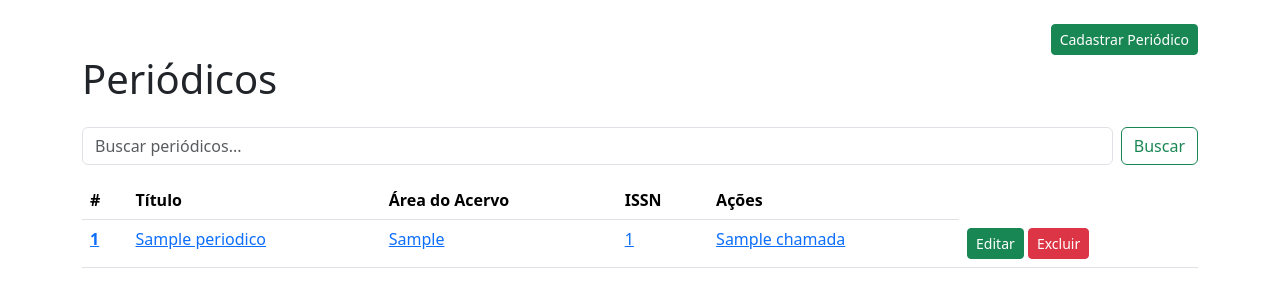
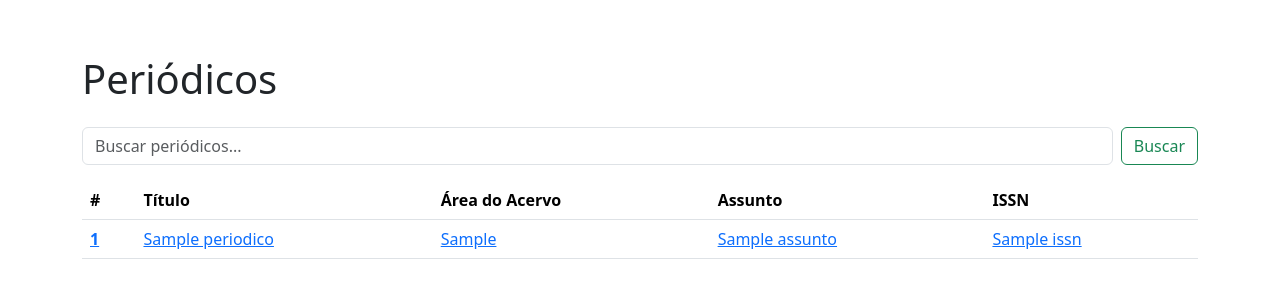
Before and after one commit to LUANSSA/LibraTech, a Django app: template periodicos/templates/periodicos/periodicos_listar.html in a window 1280 px wide. Shown: the part 56-363 px from the top of the page. Run offline with Django 5.2, Linux system fonts and the light colour scheme; the template is opened without the code that fills it: most values are stand-ins (such as "Sample title", 1, 10 or a date in 2020).

Commit message:
✨ Novo Recurso: Permissões de usuário logado

```diff
--- a/periodicos/templates/periodicos/periodicos_detalhe.html
+++ b/periodicos/templates/periodicos/periodicos_detalhe.html
@@ -155,7 +155,9 @@ Acervo - Periódicos
     <!-- Botões -->
     <div class="mt-4">
         <a href="javascript:history.back()" class="btn btn-secondary btn-sm">Voltar</a>
-        <a href="{% url 'periodicos_alterar' periodicos.id %}" class="btn btn-success btn-sm">Editar</a>
+        {% if user.is_authenticated %}
+            <a href="{% url 'periodicos_alterar' periodicos.id %}" class="btn btn-success btn-sm">Editar</a>
+        {% endif %}
     </div>
 
 </div>
--- a/periodicos/templates/periodicos/periodicos_detalhe2.html
+++ b/periodicos/templates/periodicos/periodicos_detalhe2.html
@@ -99,7 +99,10 @@ Acervo - Periódicos
 
     <div class="mt-4">
         <a href="javascript:history.back()" class="btn btn-secondary btn-sm">Voltar</a>
-        <a href="{% url 'periodicos_alterar' periodicos.id %}" class="btn btn-success btn-sm">Editar</a>
+        {% if user.is_authenticated %}
+            <a href="{% url 'periodicos_alterar' periodicos.id %}" class="btn btn-success btn-sm">Editar</a>
+        {% endif %}
+    </div>
     </div>
 
 </div>
--- a/periodicos/templates/periodicos/periodicos_listar.html
+++ b/periodicos/templates/periodicos/periodicos_listar.html
@@ -10,7 +10,11 @@ Acervo - Periódicos
 
 {% comment %} Cadastro de livro {% endcomment %}
 <section class="d-grid justify-content-md-end">
+    {% if user.is_authenticated %}
     <a href="{% url 'periodicos_cadastrar' %}" type="button" class="btn btn-success btn-sm">Cadastrar Periódico</a>
+    {% else %}
+    <span class="btn btn-success btn-sm invisible" aria-hidden="true">Cadastrar Periódico</span>
+    {% endif %}
 </section>
 
 {% comment %} CRIA UMA querystring SEM PAGE {% endcomment %}
@@ -33,8 +37,11 @@ Acervo - Periódicos
             <th scope="col">#</th>
             <th scope="col">Título</th>
             <th scope="col">Área do Acervo</th>
+            <th scope="col">Assunto</th>
             <th scope="col">ISSN</th>
-            <th scope="col">Ações</th>
+            {% if user.is_authenticated %}
+                <th scope="col">Ações</th>
+            {% endif %}
         </tr>
     </thead>
     <tbody>
@@ -45,12 +52,14 @@ Acervo - Periódicos
                 </th>
                 <td><a href="{% url 'periodicos_detalhe' periodico.id %}">{{ periodico.titulo }}</a></td>
                 <td><a href="{% url 'periodicos_detalhe' periodico.id %}">{{ periodico.area_acervo }}</a></td>
-                <td><a href="{% url 'periodicos_detalhe' periodico.id %}">{{ periodico.num_tombamento }}</a></td>
-                <td><a href="{% url 'periodicos_detalhe' periodico.id %}">{{ periodico.chamada }}</a></td>
+                <td><a href="{% url 'periodicos_detalhe' periodico.id %}">{{ periodico.assunto }}</a></td>
+                <td><a href="{% url 'periodicos_detalhe' periodico.id %}">{{ periodico.issn }}</a></td>
+                {% if user.is_authenticated %}
                 <td>
                     <a href="{% url 'periodicos_alterar' periodico.id %}" class="btn btn-success btn-sm">Editar</a>
                     <a href="{% url 'periodicos_excluir' periodico.id %}" class="btn btn-danger btn-sm">Excluir</a>
                 </td>
+                {% endif %}
             </tr>
         {% empty %}
         <tr>
```
